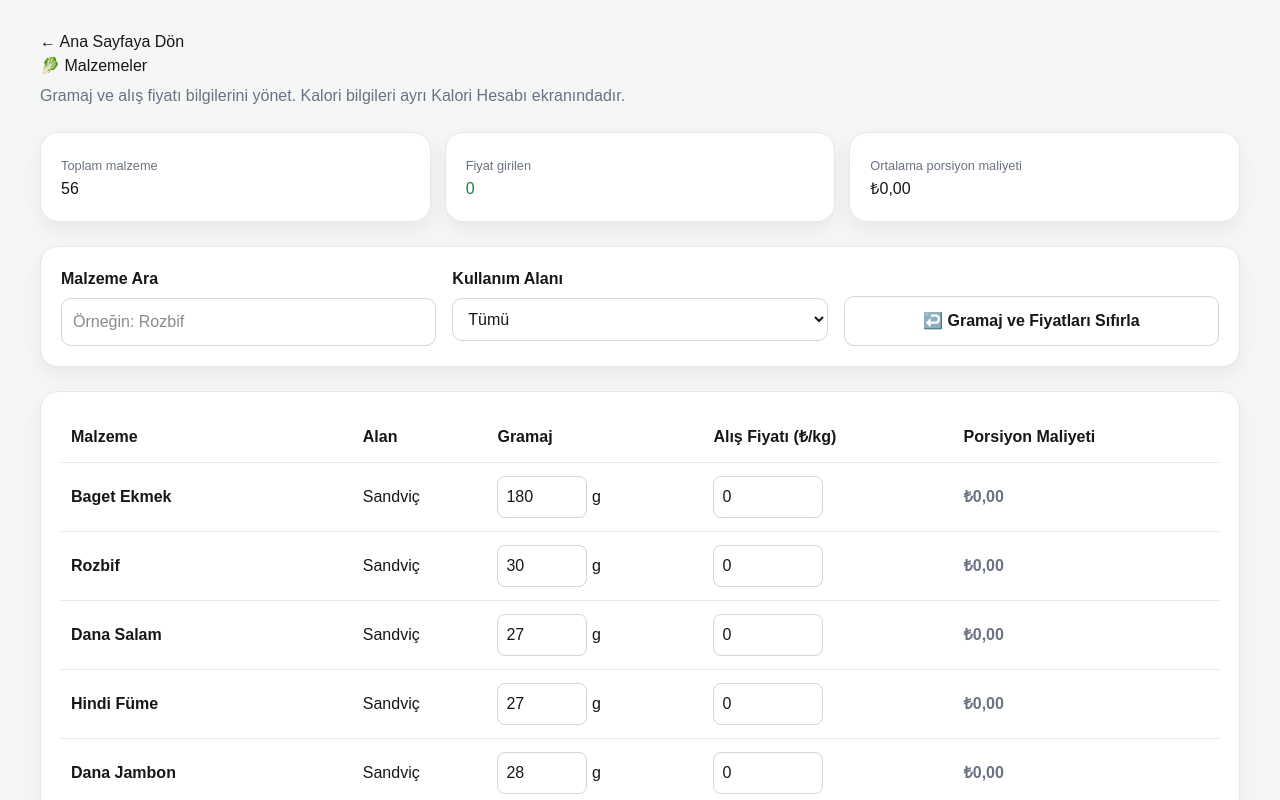
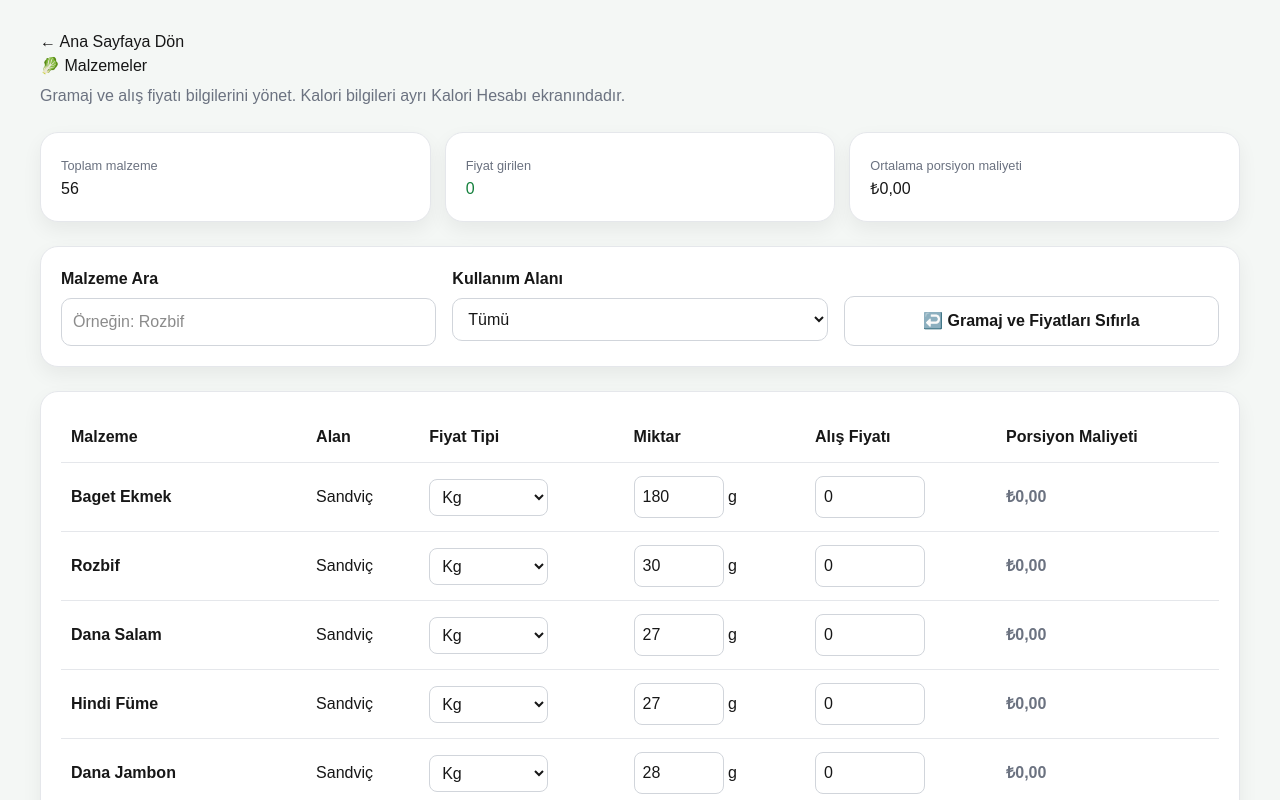
Before and after one commit to aristosandwich/aristo-yonetim-sistemi, a Next.js app: page /malzemeler in a window 1280 px wide. Shown: the top 800 px of the page. Built offline with nearby package versions, Linux system fonts and the light colour scheme; no server answers; the database is empty.

Commit message:
Malzemelere fiyat tipi eklendi

```diff
--- a/app/malzemeler/page.tsx
+++ b/app/malzemeler/page.tsx
@@ -4,9 +4,12 @@ import Link from "next/link";
 import { useEffect, useMemo, useState } from "react";
 import {
   malzemeler as varsayilanMalzemeler,
-  type Malzeme,
+  type Malzeme as TemelMalzeme,
 } from "../data/malzemeler";
 import { supabase } from "../lib/supabase";
+
+type FiyatTipi = "kg" | "adet" | "direkt";
+type Malzeme = TemelMalzeme & { fiyatTipi: FiyatTipi };
 
 export default function Malzemeler() {
   const [malzemeler, setMalzemeler] = useState<Malzeme[]>([]);
@@ -39,6 +42,7 @@ export default function Malzemeler() {
           kullanim_alani: malzeme.kullanimAlani,
           gramaj: Number(malzeme.gramaj || 0),
           birim_fiyat: Number(malzeme.birimFiyat || 0),
+          fiyat_tipi: "kg",
         }));
 
         const { error: eklemeHatasi } = await supabase
@@ -47,11 +51,21 @@ export default function Malzemeler() {
 
         if (eklemeHatasi) {
           console.error("Varsayılan malzemeler eklenemedi:", eklemeHatasi);
-          setMalzemeler(varsayilanMalzemeler);
+          setMalzemeler(
+            varsayilanMalzemeler.map((malzeme) => ({
+              ...malzeme,
+              fiyatTipi: "kg" as FiyatTipi,
+            }))
+          );
           return;
         }
 
-        setMalzemeler(varsayilanMalzemeler);
+        setMalzemeler(
+            varsayilanMalzemeler.map((malzeme) => ({
+              ...malzeme,
+              fiyatTipi: "kg" as FiyatTipi,
+            }))
+          );
         return;
       }
 
@@ -71,6 +85,9 @@ export default function Malzemeler() {
           gramaj: Number(kayit.gramaj || 0),
           birimFiyat: Number(kayit.birim_fiyat || 0),
           kalori100Gr: Number(varsayilan?.kalori100Gr || 0),
+          fiyatTipi: (["kg", "adet", "direkt"].includes(String(kayit.fiyat_tipi))
+            ? String(kayit.fiyat_tipi)
+            : "kg") as FiyatTipi,
         };
       });
 
@@ -93,6 +110,7 @@ export default function Malzemeler() {
       kullanim_alani: malzeme.kullanimAlani,
       gramaj: Number(malzeme.gramaj || 0),
       birim_fiyat: Number(malzeme.birimFiyat || 0),
+      fiyat_tipi: malzeme.fiyatTipi,
     }));
 
     const { error } = await supabase
@@ -122,6 +140,14 @@ export default function Malzemeler() {
     kaydet(yeniListe);
   }
 
+  function fiyatTipiGuncelle(id: number, fiyatTipi: FiyatTipi) {
+    kaydet(
+      malzemeler.map((malzeme) =>
+        malzeme.id === id ? { ...malzeme, fiyatTipi } : malzeme
+      )
+    );
+  }
+
   function varsayilanaDon() {
     const onay = window.confirm(
       "Bütün gramaj ve fiyat bilgileri varsayılana dönsün mü?"
@@ -129,7 +155,12 @@ export default function Malzemeler() {
 
     if (!onay) return;
 
-    kaydet(varsayilanMalzemeler);
+    kaydet(
+      varsayilanMalzemeler.map((malzeme) => ({
+        ...malzeme,
+        fiyatTipi: "kg" as FiyatTipi,
+      }))
+    );
   }
 
   const filtrelenmisMalzemeler = useMemo(() => {
@@ -160,8 +191,11 @@ export default function Malzemeler() {
       ? malzemeler.reduce(
           (toplam, malzeme) =>
             toplam +
-            (Number(malzeme.birimFiyat || 0) / 1000) *
-              Number(malzeme.gramaj || 0),
+            malzeme.fiyatTipi === "kg"
+              ? (Number(malzeme.birimFiyat || 0) / 1000) * Number(malzeme.gramaj || 0)
+              : malzeme.fiyatTipi === "adet"
+              ? Number(malzeme.birimFiyat || 0) * Number(malzeme.gramaj || 0)
+              : Number(malzeme.birimFiyat || 0),
           0
         ) / malzemeler.length
       : 0;
@@ -348,7 +382,7 @@ export default function Malzemeler() {
             <table
               style={{
                 width: "100%",
-                minWidth: "760px",
+                minWidth: "900px",
                 borderCollapse: "collapse",
               }}
             >
@@ -356,8 +390,9 @@ export default function Malzemeler() {
                 <tr>
                   <th style={hucre}>Malzeme</th>
                   <th style={hucre}>Alan</th>
-                  <th style={hucre}>Gramaj</th>
-                  <th style={hucre}>Alış Fiyatı (₺/kg)</th>
+                  <th style={hucre}>Fiyat Tipi</th>
+                  <th style={hucre}>Miktar</th>
+                  <th style={hucre}>Alış Fiyatı</th>
                   <th style={hucre}>Porsiyon Maliyeti</th>
                 </tr>
               </thead>
@@ -365,8 +400,11 @@ export default function Malzemeler() {
               <tbody>
                 {filtrelenmisMalzemeler.map((malzeme) => {
                   const porsiyonMaliyeti =
-                    (Number(malzeme.birimFiyat || 0) / 1000) *
-                    Number(malzeme.gramaj || 0);
+                    malzeme.fiyatTipi === "kg"
+                      ? (Number(malzeme.birimFiyat || 0) / 1000) * Number(malzeme.gramaj || 0)
+                      : malzeme.fiyatTipi === "adet"
+                      ? Number(malzeme.birimFiyat || 0) * Number(malzeme.gramaj || 0)
+                      : Number(malzeme.birimFiyat || 0);
 
                   return (
                     <tr key={malzeme.id}>
@@ -379,10 +417,25 @@ export default function Malzemeler() {
                       </td>
 
                       <td style={hucre}>
+                        <select
+                          value={malzeme.fiyatTipi}
+                          onChange={(event) =>
+                            fiyatTipiGuncelle(malzeme.id, event.target.value as FiyatTipi)
+                          }
+                          style={{ padding: "8px", border: "1px solid #d1d5db", borderRadius: "8px" }}
+                        >
+                          <option value="kg">Kg</option>
+                          <option value="adet">Adet</option>
+                          <option value="direkt">Direkt Fiyat</option>
+                        </select>
+                      </td>
+
+                      <td style={hucre}>
                         <input
                           type="number"
                           min="0"
-                          value={malzeme.gramaj}
+                          disabled={malzeme.fiyatTipi === "direkt"}
+                          value={malzeme.fiyatTipi === "direkt" ? 0 : malzeme.gramaj}
                           onChange={(event) =>
                             guncelle(
                               malzeme.id,
@@ -397,7 +450,7 @@ export default function Malzemeler() {
                             borderRadius: "8px",
                           }}
                         />{" "}
-                        g
+                        {malzeme.fiyatTipi === "kg" ? "g" : malzeme.fiyatTipi === "adet" ? "adet" : "—"}
                       </td>
 
                       <td style={hucre}>
```
